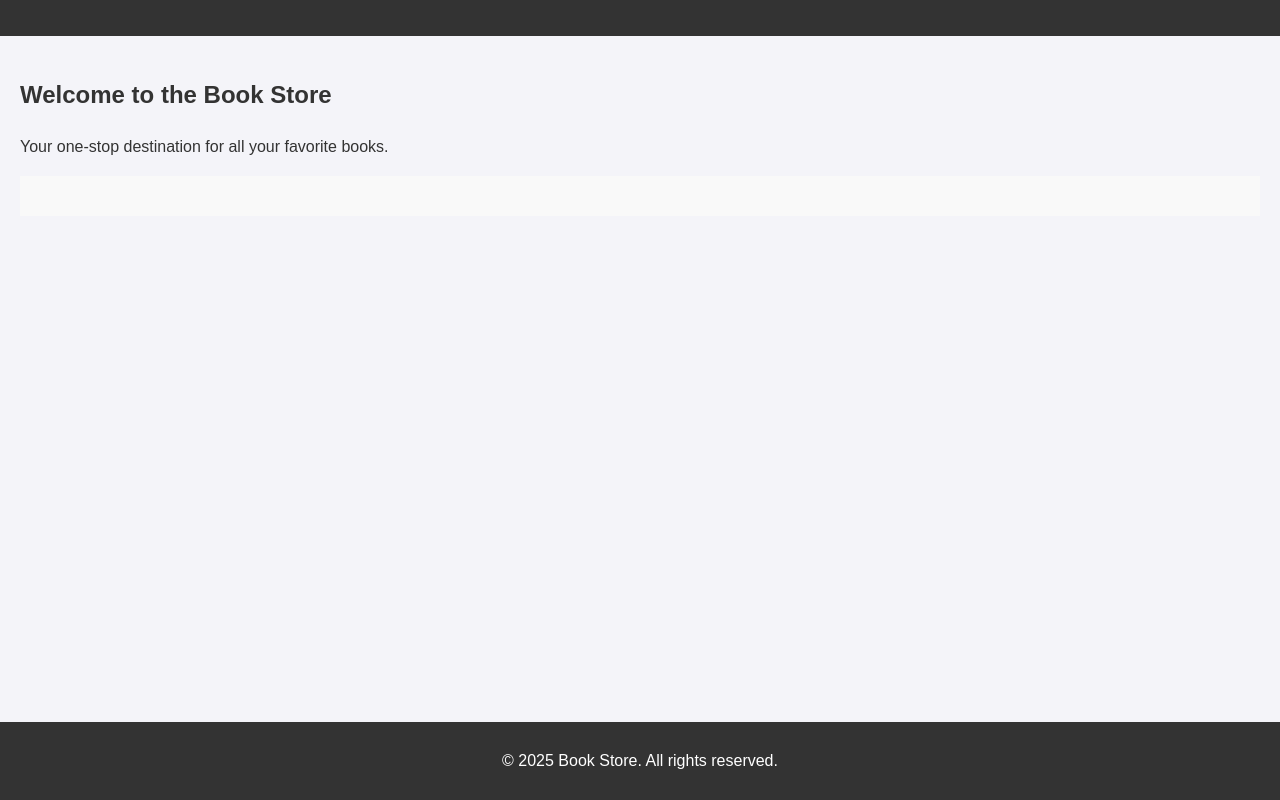
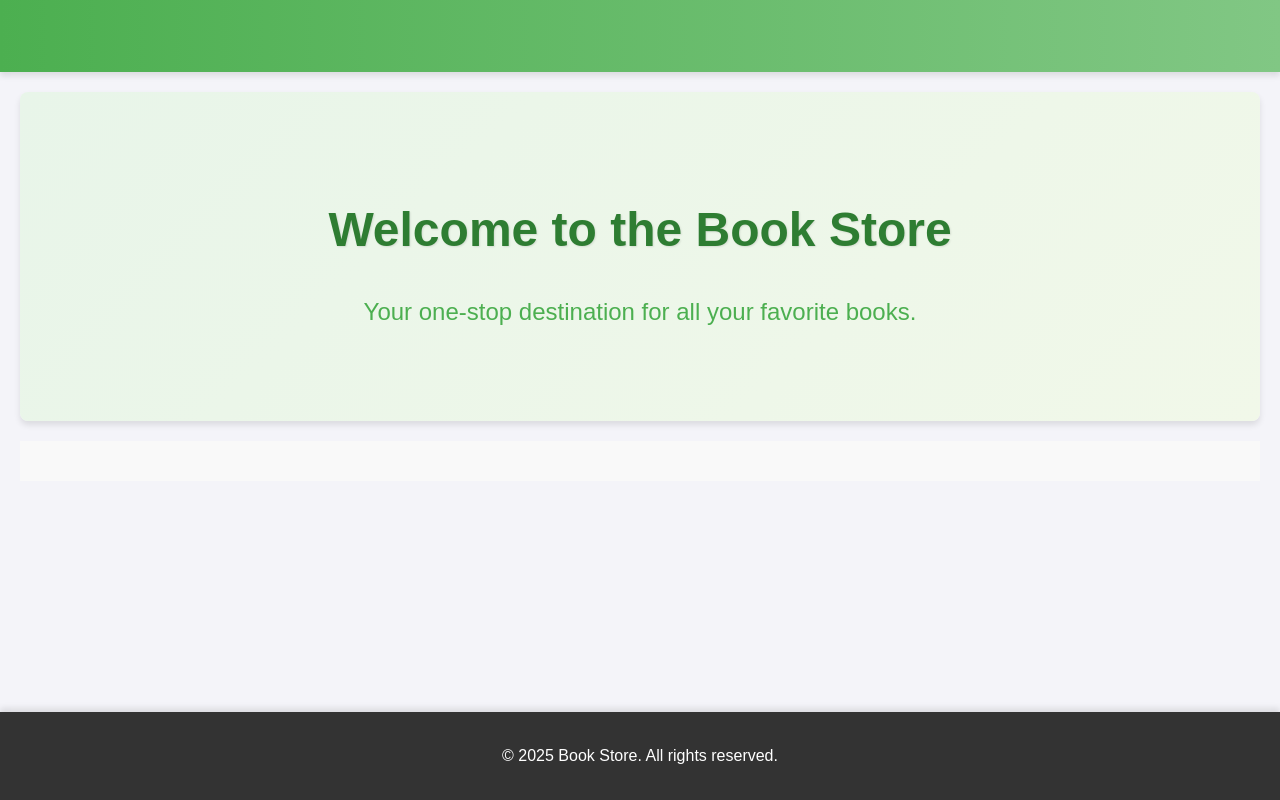
Before and after one commit to PacemakerX/book_store, a Django app: page /books/ in a window 1280 px wide. Run offline with Django 5.2, Linux system fonts and the light colour scheme; data that the repository does not hold is empty.

Commit message:
fix(ui): Fix the style to be consistent

```diff
--- a/static/css/style.css
+++ b/static/css/style.css
@@ -8,6 +8,9 @@ body {
   line-height: 1.6;
   background-color: #f4f4f9;
   color: #333;
+  display: flex;
+  flex-direction: column;
+  min-height: 100vh;
 }
 
 header {
@@ -44,6 +47,7 @@ footer {
 
 main {
   padding: 20px;
+  flex: 1;
 }
 
 /* Utility classes */
@@ -58,3 +62,92 @@ main {
 .mb-20 {
   margin-bottom: 20px;
 }
+
+/* Enhanced styles for the Book Store project */
+
+/* Header styles */
+.header {
+  background: linear-gradient(90deg, #4caf50, #81c784);
+  color: #fff;
+  padding: 20px;
+  text-align: center;
+  box-shadow: 0 4px 6px rgba(0, 0, 0, 0.1);
+}
+
+.nav-bar {
+  display: flex;
+  justify-content: center;
+  gap: 20px;
+}
+
+.nav-list {
+  list-style: none;
+  padding: 0;
+  display: flex;
+  gap: 15px;
+}
+
+.nav-link {
+  color: #fff;
+  text-decoration: none;
+  font-weight: bold;
+  transition: color 0.3s;
+}
+
+.nav-link:hover {
+  color: #c8e6c9;
+}
+
+/* Hero section styles */
+.hero {
+  text-align: center;
+  padding: 60px 20px;
+  background: linear-gradient(135deg, #e8f5e9, #f1f8e9);
+  color: #333;
+  border-radius: 8px;
+  margin-bottom: 20px;
+  box-shadow: 0 4px 6px rgba(0, 0, 0, 0.1);
+}
+
+.hero h1 {
+  font-size: 3rem;
+  margin-bottom: 20px;
+  color: #2e7d32;
+  text-shadow: 1px 1px 2px rgba(0, 0, 0, 0.1);
+}
+
+.hero p {
+  font-size: 1.5rem;
+  margin-bottom: 30px;
+  color: #4caf50;
+}
+
+.btn-primary {
+  display: inline-block;
+  padding: 12px 25px;
+  background: #4caf50;
+  color: #fff;
+  text-decoration: none;
+  border-radius: 8px;
+  font-size: 1.2rem;
+  font-weight: bold;
+  transition: background 0.3s, transform 0.2s;
+}
+
+.btn-primary:hover {
+  background: #388e3c;
+  transform: translateY(-3px);
+}
+
+/* Footer styles */
+.footer {
+  background: #333;
+  color: #fff;
+  text-align: center;
+  padding: 15px 0;
+  margin-top: 20px;
+  position: relative;
+  bottom: 0;
+  width: 100%;
+  box-shadow: 0 -4px 6px rgba(0, 0, 0, 0.1);
+}
```
